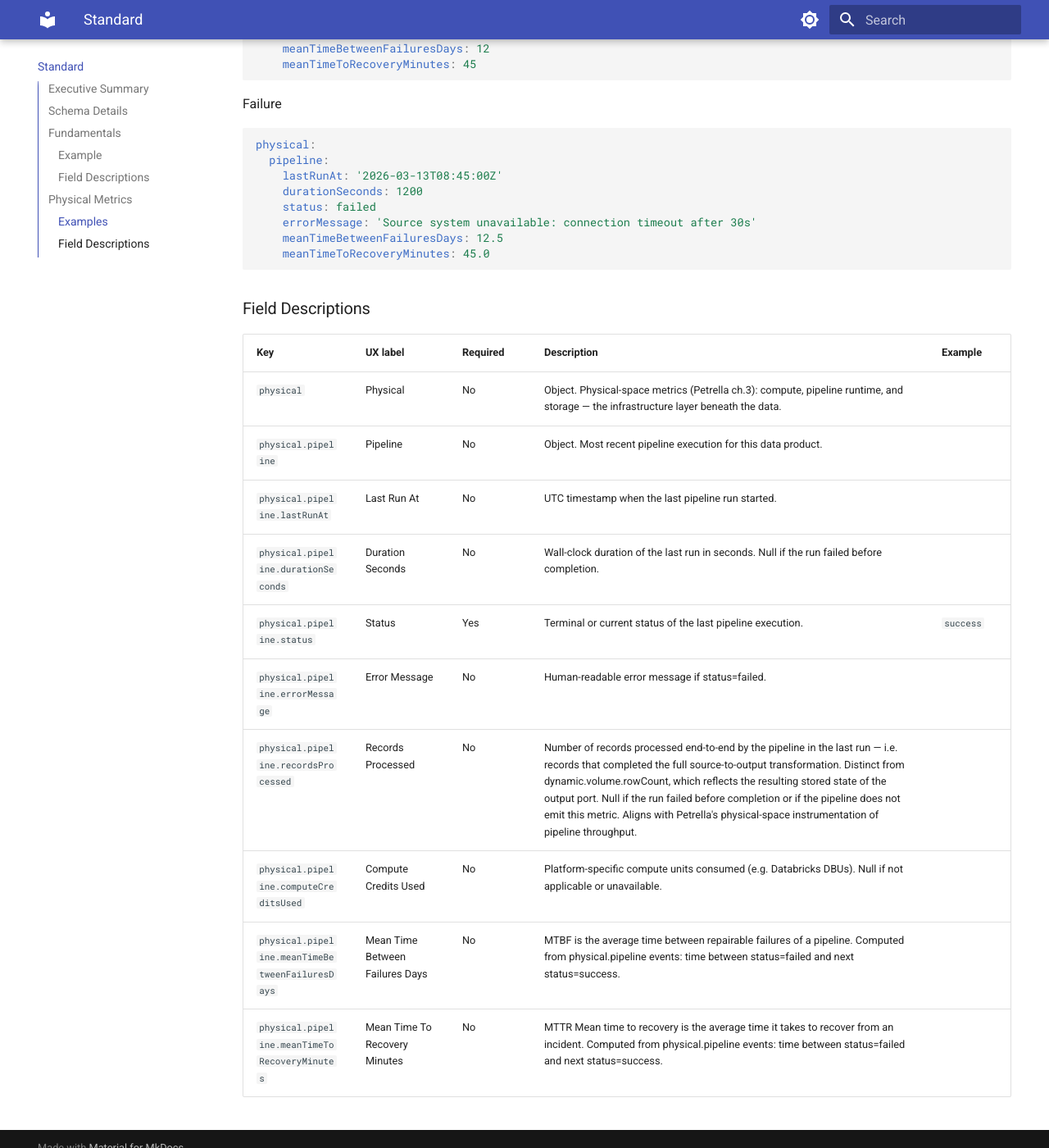
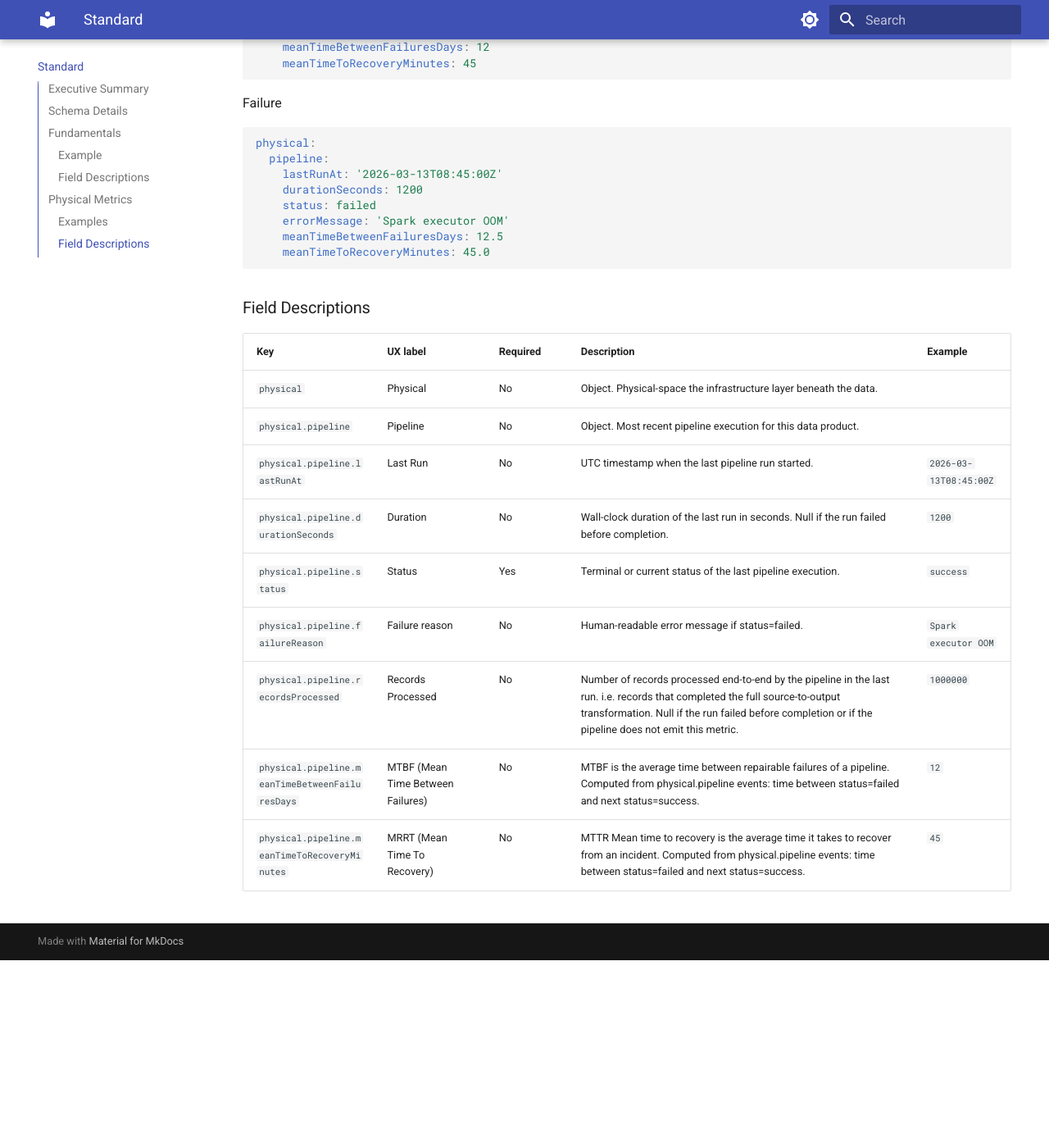
Before and after one commit to joaovicente/open-data-product-observability-standard, an MkDocs documentation site: the page built from docs/README.md, in a window 1280 px wide and 1400 px high, scrolled down 1463 px. Shown: the whole window at 82% size. Built offline with MkDocs 1.6.1 and Material for MkDocs 9.7.7, drawn with Linux system fonts in a browser that asks for light colours; the version menu is left out; after the commit the page ends 2634 px from its top, so only the background shows below that; some of the changed text lies outside the part shown.

````diff
--- a/docs/README.md
+++ b/docs/README.md
@@ -26,11 +27,11 @@ status: healthy
 | Key | UX label | Required | Description | Example |
 |---|---|---|---|---|
 | `schemaVersion` | Schema Version | Yes | Semantic version of this schema. Consumers should use this for compatibility checks. | `0.0.1` |
-| `kind` | Kind | No | The kind of file this is. Valid value is `DataProductObservability`. | `DataProductObservability` |
+| `kind` | Kind | Yes | The kind of file this is. Valid value is `DataProductObservability`. | `DataProductObservability` |
 | `productId` | Product Id | Yes | UUID of the data product as declared in the ODPS | `fbe8d147-28db-4f1d-bedf-a3fe9f458427` |
-| `asOf` | As Of | Yes | ISO 8601 UTC timestamp at which these metrics were collected. | `2026-03-14T09:00:00Z` |
-| `period` | Period | Yes | ISO 8601 duration representing the observation window for rate-based metrics (e.g. query volume, pipeline runs). | `PT1D` |
-| `status` | Status | Yes | Composite any-case health status derived across all dimensions and output ports. Maps directly to the node shading colour in the mesh visualisation. | `healthy` |
+| `asOf` | As Of | Yes | [ISO 8601](https://en.wikipedia.org/wiki/ISO_8601) UTC timestamp at which these metrics were collected. | `2026-03-14T09:00:00Z` |
+| `period` | Period | Yes | [ISO 8601 duration](https://en.wikipedia.org/wiki/ISO_8601#Durations) representing the observation window for rate-based metrics | `P1D` (1 day) `P7D` (7 days) `P1M` (1 month) |
+| `status` | Status | Yes | Composite any-case health status derived across all observability dimensions. Valid values: `healthy`, `degraded`, `critical`, `unknown` | `healthy` |
 
 ## Physical Metrics
 
@@ -57,7 +58,7 @@ physical:
     lastRunAt: '2026-03-13T08:45:00Z'
     durationSeconds: 1200
     status: failed
-    errorMessage: 'Source system unavailable: connection timeout after 30s'
+    errorMessage: 'Spark executor OOM'
     meanTimeBetweenFailuresDays: 12.5
     meanTimeToRecoveryMinutes: 45.0
 ```
@@ -66,13 +67,12 @@ physical:
 
 | Key | UX label | Required | Description | Example |
 |---|---|---|---|---|
-| `physical` | Physical | No | Object. Physical-space metrics (Petrella ch.3): compute, pipeline runtime, and storage — the infrastructure layer beneath the data. |  |
+| `physical` | Physical | No | Object. Physical-space the infrastructure layer beneath the data. |  |
 | `physical.pipeline` | Pipeline | No | Object. Most recent pipeline execution for this data product. |  |
-| `physical.pipeline.lastRunAt` | Last Run At | No | UTC timestamp when the last pipeline run started. |  |
-| `physical.pipeline.durationSeconds` | Duration Seconds | No | Wall-clock duration of the last run in seconds. Null if the run failed before completion. |  |
+| `physical.pipeline.lastRunAt` | Last Run | No | UTC timestamp when the last pipeline run started. | `2026-03-13T08:45:00Z` |
+| `physical.pipeline.durationSeconds` | Duration | No | Wall-clock duration of the last run in seconds. Null if the run failed before completion. | `1200` |
 | `physical.pipeline.status` | Status | Yes | Terminal or current status of the last pipeline execution. | `success` |
-| `physical.pipeline.errorMessage` | Error Message | No | Human-readable error message if status=failed. |  |
-| `physical.pipeline.recordsProcessed` | Records Processed | No | Number of records processed end-to-end by the pipeline in the last run — i.e. records that completed the full source-to-output transformation. Distinct from dynamic.volume.rowCount, which reflects the resulting stored state of the output port. Null if the run failed before completion or if the pipeline does not emit this metric. Aligns with Petrella's physical-space instrumentation of pipeline throughput. |  |
-| `physical.pipeline.computeCreditsUsed` | Compute Credits Used | No | Platform-specific compute units consumed (e.g. Databricks DBUs). Null if not applicable or unavailable. |  |
-| `physical.pipeline.meanTimeBetweenFailuresDays` | Mean Time Between Failures Days | No | MTBF is the average time between repairable failures of a pipeline. Computed from physical.pipeline events: time between status=failed and next status=success. |  |
-| `physical.pipeline.meanTimeToRecoveryMinutes` | Mean Time To Recovery Minutes | No | MTTR Mean time to recovery is the average time it takes to recover from an incident. Computed from physical.pipeline events: time between status=failed and next status=success. |  |
+| `physical.pipeline.failureReason` | Failure reason | No | Human-readable error message if status=failed. | `Spark executor OOM` |
+| `physical.pipeline.recordsProcessed` | Records Processed | No | Number of records processed end-to-end by the pipeline in the last run. i.e. records that completed the full source-to-output transformation. Null if the run failed before completion or if the pipeline does not emit this metric. | `1000000` |
+| `physical.pipeline.meanTimeBetweenFailuresDays` | MTBF (Mean Time Between Failures) | No | MTBF is the average time between repairable failures of a pipeline. Computed from physical.pipeline events: time between status=failed and next status=success. | `12` |
+| `physical.pipeline.meanTimeToRecoveryMinutes` | MRRT (Mean Time To Recovery) | No | MTTR Mean time to recovery is the average time it takes to recover from an incident. Computed from physical.pipeline events: time between status=failed and next status=success. | `45` |
````
Also changed, not shown: other parts of docs/README.md (+3 -2 lines), docs/examples/README.md (+7 -5 lines), 1 other file.
